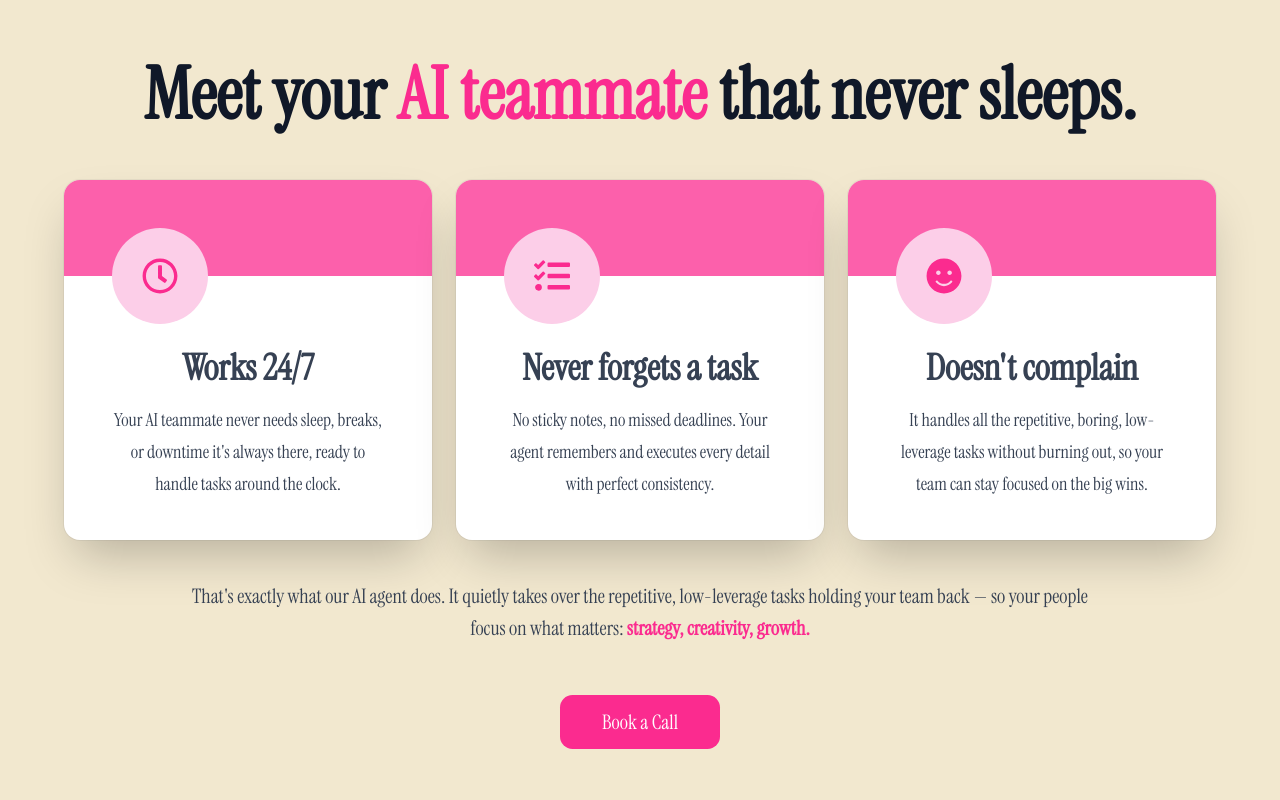
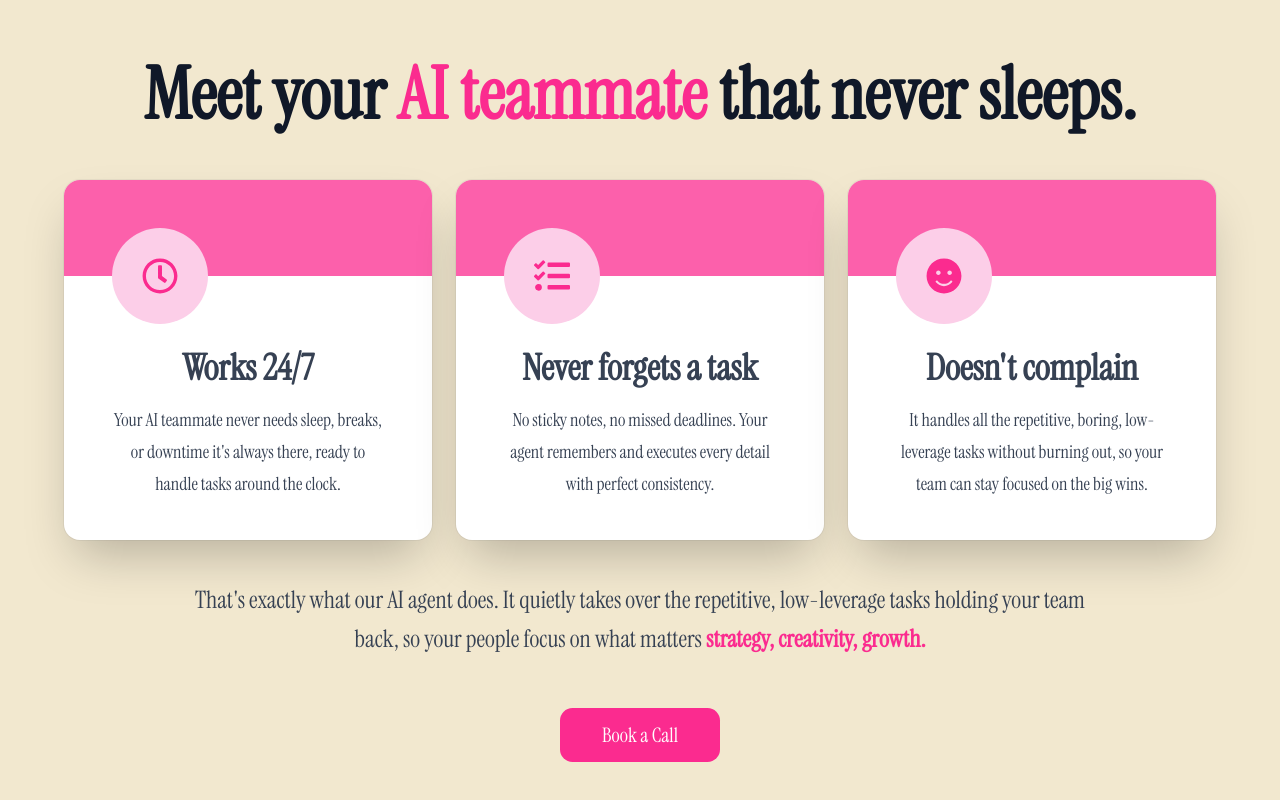
Before and after one commit to FahadBinQaiser/Parallax, a React (Vite) app: page / in a window 1280 px wide. Shown: the part 1811-2611 px from the top of the page. Built offline with nearby package versions, Linux system fonts and the light colour scheme.

Commit message:
Increased font size

```diff
--- a/src/components/SolutionSection/SolutionSection.jsx
+++ b/src/components/SolutionSection/SolutionSection.jsx
@@ -37,10 +37,10 @@
           ))}
         </div>
 
-        <p className=" text-lg md:text-xl text-gray-700 max-w-4xl mx-auto leading-relaxed">
+        <p className="text-lg md:text-2xl text-gray-700 max-w-4xl mx-auto leading-relaxed">
           That's exactly what our AI agent does. It quietly takes over the
-          repetitive, low-leverage tasks holding your team back — so your people
-          focus on what matters:{" "}
+          repetitive, low-leverage tasks holding your team back, so your people
+          focus on what matters{" "}
           <span className="text-[#FB2B8F] font-semibold">
             strategy, creativity, growth.
           </span>
```
